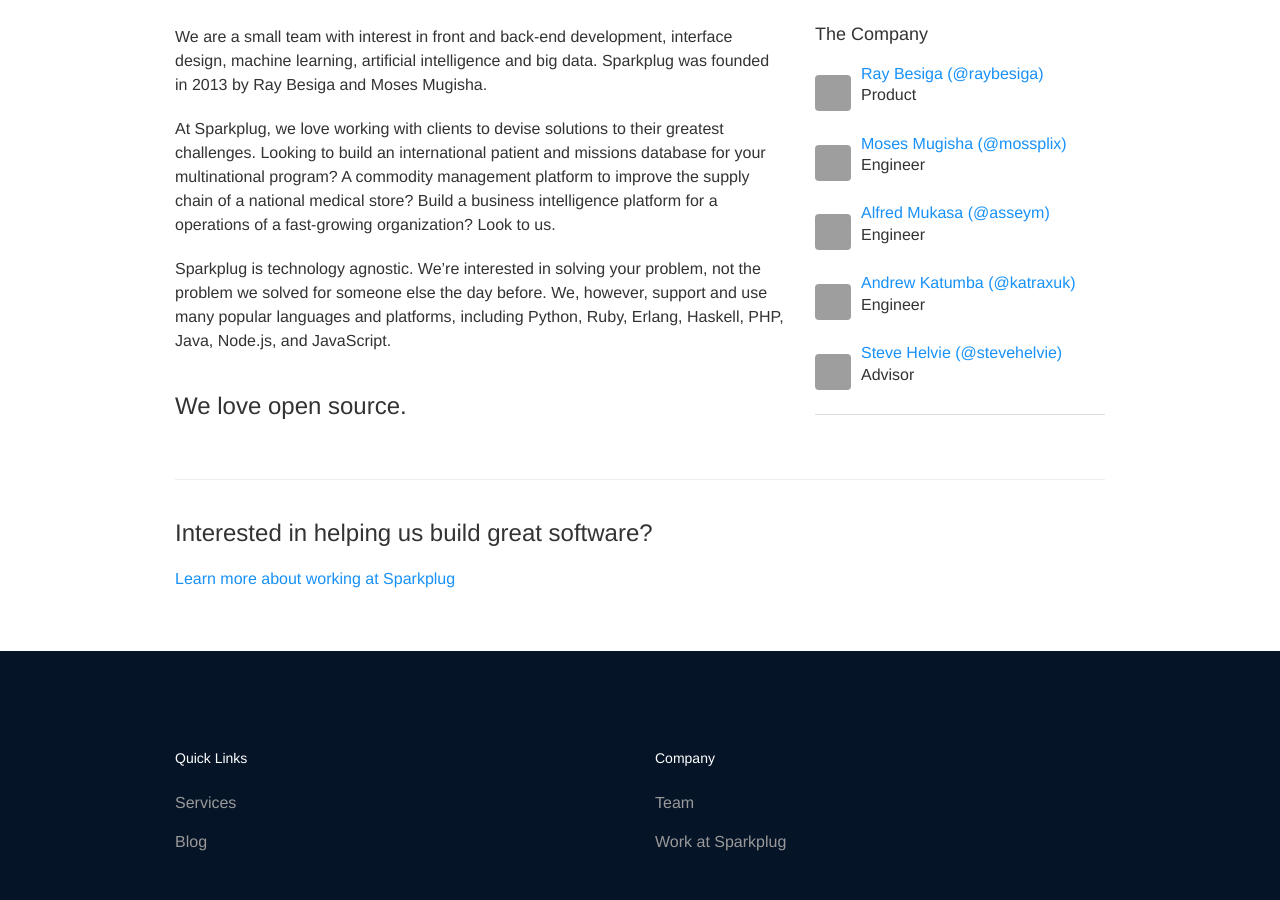
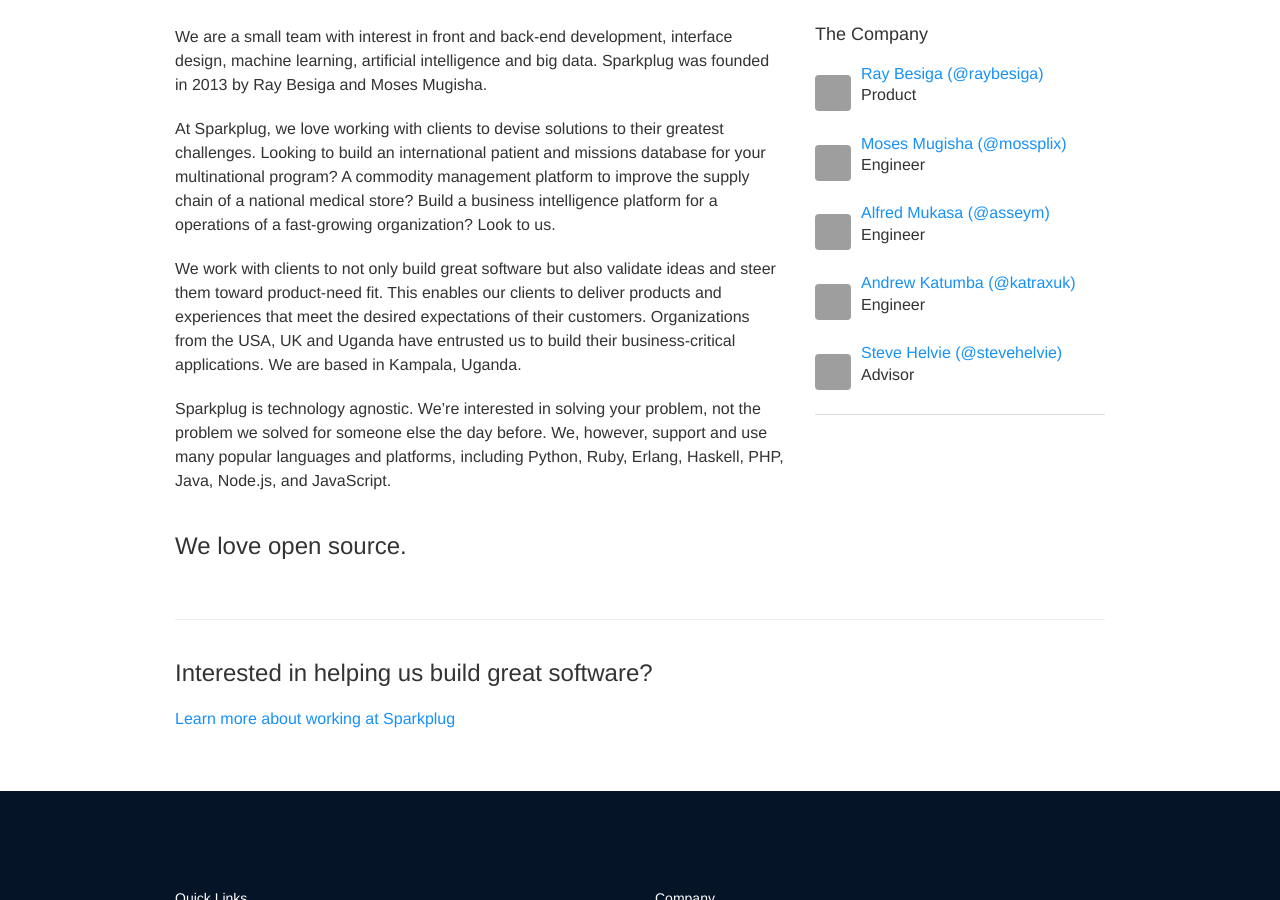
Before and after one commit to sparkplug/sparkplug.github.io, a Jekyll site: the page built from about.md, in a window 1280 px wide and 900 px high, scrolled down 535 px. Built offline with Jekyll 4.4.1, drawn with Linux system fonts in a browser that asks for light colours; nearby versions of some CDN libraries; grey boxes are pictures that could not be loaded.

Commit message:
update about

```diff
--- a/about.md
+++ b/about.md
@@ -18,6 +18,8 @@
                 <p>We are a small team with interest in front and back-end development, interface design, machine learning, artificial intelligence and big data. Sparkplug was founded in 2013 by Ray Besiga and Moses Mugisha.</p>
 
                 <p>At Sparkplug, we love working with clients to devise solutions to their greatest challenges. Looking to build an international patient and missions database for your multinational program? A commodity management platform to improve the supply chain of a national medical store? Build a business intelligence platform for a operations of a fast-growing organization? Look to us.</p>
+
+                <p>We work with clients to not only build great software but also validate ideas and steer them toward product-need fit. This enables our clients to deliver products and experiences that meet the desired expectations of their customers. Organizations from the USA, UK and Uganda have entrusted us to build their business-critical applications. We are based in Kampala, Uganda.</p>
 
                 <p>Sparkplug is technology agnostic. We’re interested in solving your problem, not the problem we solved for someone else the day before. We, however, support and use many popular languages and platforms, including Python, Ruby, Erlang, Haskell, PHP, Java, Node.js, and JavaScript.</p>
 
```
